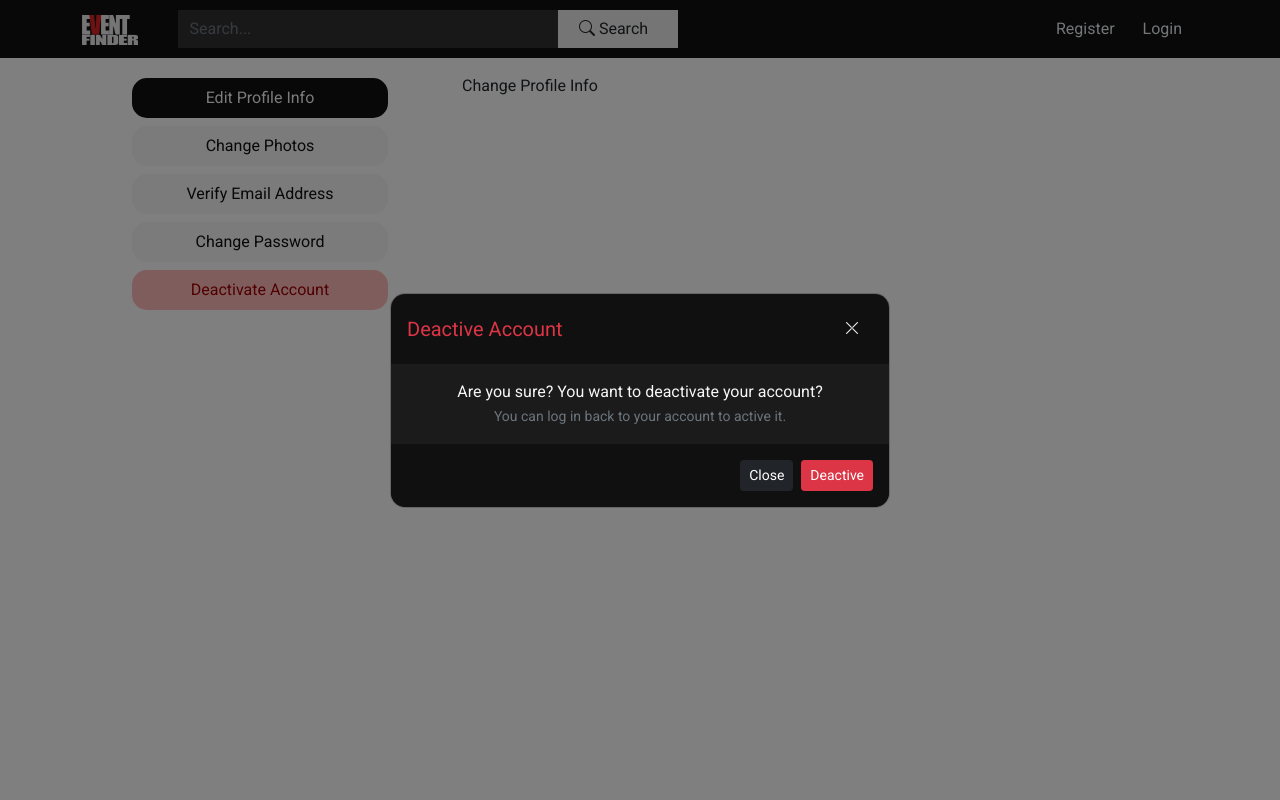
After one commit to MinusThetaOld/event-finder, a Flask app: page /profiles/change-info in a window 1280 px wide, after a click on "Deactivate Account". The commit adds this page. Run offline with Flask 2, Linux system fonts and the light colour scheme; some libraries are stand-ins or nearby versions.

Commit message:
feat: Created html files for account settings

```diff
--- a/flaskr/profiles/routes.py
+++ b/flaskr/profiles/routes.py
@@ -8,3 +8,23 @@ profiles = Blueprint("profiles", __name__)
 def view_profile(id: int):
     user = User.query.get(id)
     return render_template("profiles/view-profile.html", user=user)
+
+
+@profiles.route("/profiles/change-info")
+def change_profile_info():
+    return render_template("profiles/edit-profile-info.html", active="edit-profile-info")
+
+
+@profiles.route("/profiles/change-photos")
+def change_photos():
+    return render_template("profiles/change-photos.html", active="change-photos")
+
+
+@profiles.route("/profiles/verify-email")
+def verify_email():
+    return render_template("profiles/verify-email.html", active="verify-email")
+
+
+@profiles.route("/profiles/change-password")
+def change_password():
+    return render_template("profiles/change-password.html", active="change-password")
--- a/flaskr/static/styles/users/login.css
+++ b/flaskr/static/styles/base/form.css
@@ -1,6 +1,6 @@
-.login-brand {
+.form-brand {
     margin-top: 115px;
 }
-.login-input-box {
+.input-box {
     background-color: #ebebeb;
 }
--- /dev/null
+++ b/flaskr/static/styles/profiles/settings.css
@@ -0,0 +1,54 @@
+.list-group-custom {
+    border-radius: 15px;
+}
+
+.btn-settings {
+    background-color: #F6F6F6;
+    color: #101010;
+    font-weight: 500;
+    border: 0;
+    border-radius: 15px;
+}
+
+.btn-settings:hover, .btn-settings-active {
+    background-color: #101010;
+    color: #F6F6F6;
+}
+
+.btn-settings-danger {
+    background-color: #FFBABA;
+    color: #9F0000;
+    font-weight: 500;
+    border: 0;
+    border-radius: 15px;
+    transition: 0.5s;
+}
+
+.btn-settings-danger:hover {
+    color: #9F0000;
+}
+
+.modal-custom {
+    background-color: #101010;
+    border-radius: 15px;
+}
+
+.clr-white, .clr-white:hover {
+    background-color: #101010;
+    color: #F6F6F6;
+}
+
+.modal-body-custom, .modal-footer-custom  {
+    color: #F6F6F6;
+    background-color: #1b1b1b;
+}
+
+.modal-header-custom {
+    border: 0 !important;
+}
+
+.modal-footer-custom {
+    border: 0 !important;
+    background-color: #101010;
+    border-radius: 15px;
+}
--- a/flaskr/static/styles/users/forget-password.css
+++ /dev/null
@@ -1,6 +0,0 @@
-.forget-password-brand {
-    margin-top: 115px;
-}
-.forget-password-input-box {
-    background-color: #ebebeb;
-}
--- a/flaskr/static/styles/users/register.css
+++ /dev/null
@@ -1,6 +0,0 @@
-.reg-brand {
-    margin-top: 115px;
-}
-.reg-input-box {
-    background-color: #ebebeb;
-}
--- a/flaskr/templates/layout.html
+++ b/flaskr/templates/layout.html
@@ -17,9 +17,8 @@
     <!-- Custom CSS -->
     <link rel="stylesheet" type="text/css" href="{{ url_for('static', filename='styles/base/index.css') }}">
     <link rel="stylesheet" type="text/css" href="{{ url_for('static', filename='styles/base/nav.css') }}">
-    <link rel="stylesheet" type="text/css" href="{{ url_for('static', filename='styles/users/login.css') }}">
-    <link rel="stylesheet" type="text/css" href="{{ url_for('static', filename='styles/users/register.css') }}">
-    <link rel="stylesheet" type="text/css" href="{{ url_for('static', filename='styles/users/forget-password.css') }}">
+    <link rel="stylesheet" type="text/css" href="{{ url_for('static', filename='styles/base/form.css') }}">
+    {% block add_styles %} {% endblock %}
 </head>
 
 <body>
@@ -90,7 +89,7 @@
                                         </a>
                                     </li>
                                     <li>
-                                        <a class="dropdown-item" href="#">
+                                        <a class="dropdown-item" href="{{ url_for('profiles.change_profile_info') }}">
                                             <i class="bi bi-gear-wide-connected"></i>
                                             <span class="ms-1">Account Settings</span>
                                         </a>
@@ -165,7 +164,7 @@
                                 <i class="bi bi-chat-right-dots-fill"></i>
                                 <span class="ms-1">Messages</span>
                             </a>
-                            <a href="#" class="btn mt-1 btn-infos">
+                            <a href="{{ url_for('profiles.change_profile_info') }}" class="btn mt-1 btn-infos">
                                 <i class="bi bi-gear-wide-connected"></i>
                                 <span class="ms-1">Account Settings</span>
                             </a>
--- /dev/null
+++ b/flaskr/templates/profiles/account-settings-layout.html
@@ -0,0 +1,70 @@
+{% extends "layout.html" %}
+
+{% block add_styles %}
+<link rel="stylesheet" type="text/css" href="{{ url_for('static', filename='styles/profiles/settings.css') }}">
+{% endblock %}
+
+{% block content %}
+<div class="container">
+    <div class="row">
+        <div class="col-md-4">
+            <div class="container">
+                <div class="col-10 offset-1">
+                    <ul class="list-group text-center list-group-custom">
+                        <a href="{{ url_for('profiles.change_profile_info') }}"
+                            class="list-group-item btn btn-settings my-1 {{ 'btn-settings-active' if active == 'edit-profile-info' }}">
+                            Edit Profile Info
+                        </a>
+                        <a href="{{ url_for('profiles.change_photos') }}"
+                            class="list-group-item btn btn-settings my-1 {{ 'btn-settings-active' if active == 'change-photos' }}">
+                            Change Photos
+                        </a>
+                        <a href="{{ url_for('profiles.verify_email') }}"
+                            class="list-group-item btn btn-settings my-1 {{ 'btn-settings-active' if active == 'verify-email' }}">
+                            Verify Email Address
+                        </a>
+                        <a href="{{ url_for('profiles.change_password') }}"
+                            class="list-group-item btn btn-settings my-1 {{ 'btn-settings-active' if active == 'change-password' }}">
+                            Change Password
+                        </a>
+
+                        <!-- Button trigger modal -->
+                        <button type="button" class="list-group-item btn btn-settings-danger my-1" data-bs-toggle="modal"
+                        data-bs-target="#exampleModal">
+                            Deactivate Account
+                        </button>
+                        <!-- Modal -->
+                        <div class="modal fade" id="exampleModal" tabindex="-1" aria-labelledby="deactive-modal"
+                            aria-hidden="true">
+                            <div class="modal-dialog modal-dialog-centered">
+                                <div class="modal-content modal-custom">
+                                    <div class="modal-header modal-header-custom">
+                                        <h5 class="modal-title text-danger" id="deactive-modal">Deactive Account</h5>
+                                        <button type="button" class="btn clr-white" data-bs-dismiss="modal"
+                                            aria-label="Close"><i class="bi bi-x-lg"></i></button>
+
+                                    </div>
+                                    <div class="modal-body modal-body-custom">
+                                        Are you sure? You want to deactivate your account?
+                                        <br>
+                                        <small class="text-muted">You can log in back to your account to active it.</small>
+                                    </div>
+                                    <div class="modal-footer modal-footer-custom">
+                                        <button type="button" class="btn btn-sm btn-dark"
+                                            data-bs-dismiss="modal">Close</button>
+                                        <a href="#" type="button" class="btn btn-sm btn-danger">Deactive</a>
+                                    </div>
+                                </div>
+                            </div>
+                        </div>
+
+                    </ul>
+                </div>
+            </div>
+        </div>
+        <div class="col-md-8">
+            {% block settings %} {% endblock %}
+        </div>
+    </div>
+</div>
+{% endblock %}
--- /dev/null
+++ b/flaskr/templates/profiles/edit-profile-info.html
@@ -0,0 +1,7 @@
+{% extends "profiles/account-settings-layout.html" %}
+
+{% block title %} Change profile info {% endblock %}
+
+{% block settings %}
+Change Profile Info
+{% endblock %}
--- a/flaskr/templates/profiles/view-profile.html
+++ b/flaskr/templates/profiles/view-profile.html
@@ -1,6 +1,10 @@
 {% extends "layout.html" %}
 
 {% block title %} {{ user.profile.first_name }} {{ user.profile.last_name }} {% endblock %}
+
+{% block add_styles %}
+<link rel="stylesheet" type="text/css" href="{{ url_for('static', filename='styles/profiles/view-profile.css') }}">
+{% endblock %}
 
 {% block content %}
 <div class="container">
--- a/flaskr/templates/users/forget_password.html
+++ b/flaskr/templates/users/forget_password.html
@@ -3,7 +3,7 @@
 {% block title %} Forgot password {% endblock %}
 
 {% block content %}
-<div class="container forget-password-brand">
+<div class="container form-brand">
     <div class="row">
         <div class="col-xl-6 offset-xl-3 col-md-10 offset-md-1">
             <div class="text-center">
@@ -16,14 +16,14 @@
                     <div class="mt-2">
                         {{ form.email.label(class="form-label mb-0") }}
                         {% if form.email.errors %}
-                        {{ form.email(class="form-control forget-password-input-box is-invalid", id="email") }}
+                        {{ form.email(class="form-control input-box is-invalid", id="email") }}
                         <div class="invalid-feedback">
                             {% for error in form.email.errors %}
                             <span>{{ error }}</span>
                             {% endfor %}
                         </div>
                         {% else %}
-                        {{ form.email(class="form-control forget-password-input-box", id="email") }}
+                        {{ form.email(class="form-control input-box", id="email") }}
                         {% endif %}
                     </div>
                     <div class="mt-2">
```
Also changed, not shown: flaskr/templates/profiles/change-password.html (added, +7 -0 lines), flaskr/templates/profiles/change-photos.html (added, +7 -0 lines), flaskr/templates/profiles/verify-email.html (added, +7 -0 lines), flaskr/templates/users/login.html (+5 -5 lines), flaskr/templates/users/register.html (+16 -16 lines), flaskr/templates/users/reset_password.html (+5 -5 lines), flaskr/static/styles/profiles/view-profile.css (added).
